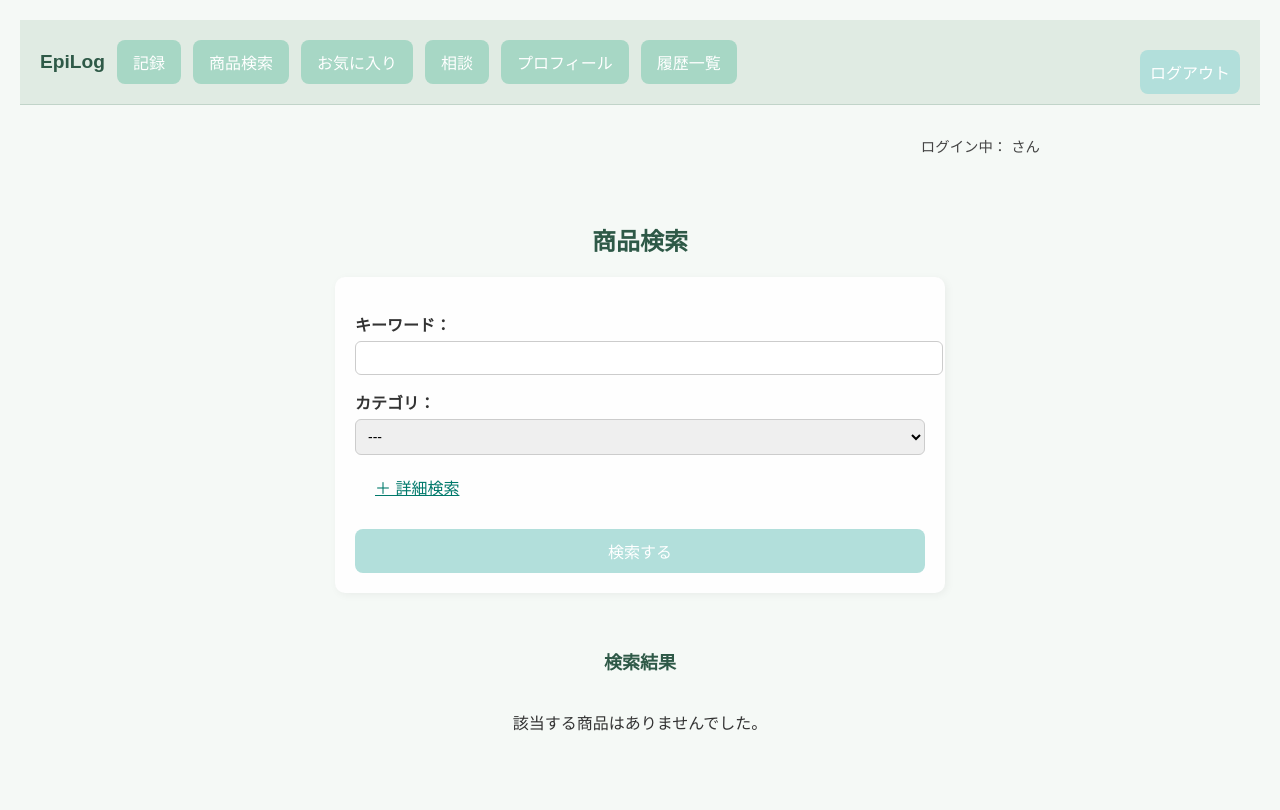
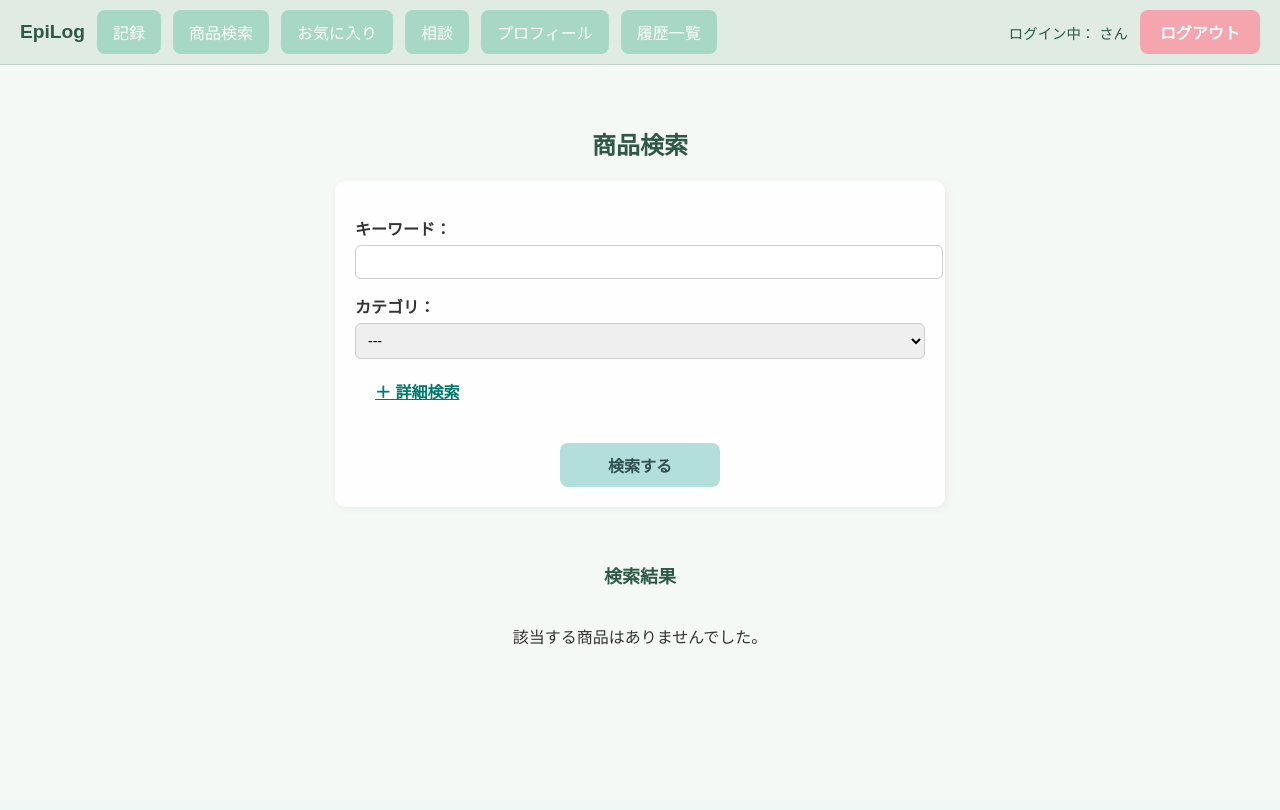
Before and after one commit to yui-mu/Epilog, a Django app: page /product/search/ in a window 1280 px wide. After the commit the page ends 645 px from the top, so only its background shows below. Run offline with Django 5.2, Linux system fonts and the light colour scheme; the visitor is signed in with stand-in values (Sample User, id 1); data that the repository does not hold is empty.

Commit message:
デザイン修正

```diff
--- a/epilog/Epilogapp/templates/base.html
+++ b/epilog/Epilogapp/templates/base.html
@@ -9,7 +9,7 @@
       background-color: #f5f9f6; /* やさしいミントベース */
       color: #333;
       margin: 0;
-      padding: 20px;
+      padding: 70px 20px 20px;
     }
 
     nav {
@@ -21,6 +21,11 @@
       align-items: center;
       margin-bottom: 30px;
       border-bottom: 1px solid #c1d4c9;
+      position: fixed;
+      top: 0;
+      left: 0;
+      width: 100%;
+      z-index: 1000;
     }
 
     nav a {
@@ -48,19 +53,134 @@
     }
 
     button, input[type="submit"] {
-      background-color: #a7d7c5;
-      color: white;
+      background-color: #b2dfdb;     /* やさしい青緑系（やや濃く） */
+      color: #2f4f4f;                /* ダークグレーで可読性UP */
       padding: 10px 20px;
+      border: none;
+      border-radius: 8px;
+      font-size: 1rem;
+      font-weight: bold;
+      cursor: pointer;
+      transition: background-color 0.3s;
+    }
+
+    button:hover, input[type="submit"]:hover {
+      background-color: #80cbc4;     /* ホバー時に濃く */
+    }
+
+    .btn-profile {
+      font-size: 1.1rem;
+      padding: 14px 28px;
+      background-color: #b2dfdb;
+      color: #2f4f4f;
+      border: none;
+      border-radius: 10px;
+      text-decoration: none;
+      display: inline-block;
+      cursor: pointer;
+      transition: background-color 0.3s;
+    }
+
+    .btn-profile:hover {
+      background-color: #86cbb0;
+    }
+
+
+
+
+    /* メインボタン（例：記録する） */
+    .btn-main {
+      background-color: #b2dfdb;
+      color: #2f4f4f;
       border: none;
       border-radius: 8px;
       font-size: 1rem;
       cursor: pointer;
       transition: background-color 0.3s;
+      margin-top: 20px;  /* 上にしっかり余白を作る */
+      margin-bottom: 10px;
+    }
+    .btn-main:hover {
+      background-color: #86cbb0;
     }
 
-    button:hover, input[type="submit"]:hover {
-      background-color: #86cbb0;
+    /* サブボタン（例：項目追加・写真登録） */
+    .btn-sub {
+      background-color: #a0c4ff;
+      color: white;
+      padding: 8px 16px;
+      border: none;
+      border-radius: 8px;
+      font-size: 0.95rem;
+      cursor: pointer;
+      transition: background-color 0.3s;
+      margin-top: 10px;   /* 上に余白 */
+      margin-bottom: 20px; /* 下に余白 */
     }
+    .btn-sub:hover {
+      background-color: #89b8ff;
+    }
+
+    /* 削除ボタン（例：－） */
+    .btn-danger {
+      background-color: #f4a5ae;
+      color: white;
+      padding: 6px 12px;
+      border: none;
+      border-radius: 6px;
+      font-size: 0.9rem;
+      cursor: pointer;
+      transition: background-color 0.3s;
+    }
+    .btn-danger:hover {
+      background-color: #e98d96;
+    }
+
+    .btn-logout {
+      background-color: #f4a5ae;
+      color: white;
+      padding: 10px 20px;  /* 高さを確保！ */
+      margin-right: 40px;
+      border: none;
+      border-radius: 8px;
+      font-size: 1rem;
+      white-space: nowrap;
+      cursor: pointer;
+      transition: background-color 0.3s;
+    }
+    .btn-logout:hover {
+      background-color: #e98d96;
+    }
+
+    .item-row {
+      display: flex;
+      align-items: center;
+      gap: 10px;  /* 各入力欄とボタンの間のスペース */
+      margin-bottom: 12px;  /* アイテムごとの下に余白 */
+      flex-wrap: wrap;
+    }
+
+    .item-row input[type="text"] {
+      padding: 8px;
+      height: 38px;
+      font-size: 1rem;
+      border: 1px solid #ccc;
+      border-radius: 6px;
+      width: 180px;
+    }
+
+    .remove-btn {
+      padding: 8px 12px;
+      font-size: 1rem;
+      border-radius: 6px;
+    }
+
+    .row-header {
+      display: flex;
+      align-items: center;
+      gap: 6px;
+    }
+
 
     .card {
       background-color: white;
@@ -96,10 +270,15 @@
           {% endif %}
         </div>
 
-      <div>
+        <div style="display: flex; align-items: center; gap: 12px; flex-shrink: 0;">
+          <span style="font-size: 0.9em; color: #2e5947; white-space: nowrap;">
+            ログイン中：<strong>{{ user.nickname }}</strong> さん
+          </span>
           <form method="post" action="{% url 'logout' %}" style="display:inline;">
             {% csrf_token %}
-          <button type="submit" style="...">ログアウト</button>
+            <button type="submit" class="btn-logout">
+              ログアウト
+            </button>
           </form>
         </div>
       </nav>
@@ -108,11 +287,7 @@
 
   <div class="container">
 
-    {% if user.is_authenticated %}
-      <p style="text-align: right; font-size: 0.9em; color: #444; margin: 0 0 10px;">
-        ログイン中：<strong>{{ user.nickname }}</strong> さん
-      </p>
-    {% endif %}
+
 
     {% block content %}
     <!-- 各ページの内容 -->
--- a/epilog/Epilogapp/templates/chat.html
+++ b/epilog/Epilogapp/templates/chat.html
@@ -65,11 +65,12 @@
 
 
 
-    <!-- チャット終了ボタン --><!-- 5/12修正 -->
+    <!-- チャット終了ボタン -->
     {% if session and session.status == 'active' %}
     <form method="post" action="{% url 'end_chat_session' session.id %}">
       {% csrf_token %}
-      <button type="submit" style="margin-top:10px; background-color: #ccc;">チャットを終了する</button>
+      <button type="submit" class="chat-end-btn">チャットを終了する</button>
+
     </form>
     {% endif %}
 
--- a/epilog/Epilogapp/templates/product_search.html
+++ b/epilog/Epilogapp/templates/product_search.html
@@ -23,6 +23,16 @@
     box-shadow: 2px 2px 8px rgba(0, 0, 0, 0.05);
     margin-bottom: 40px;
   }
+
+  .search-btn {
+    display: block;
+    margin: 30px auto 0 auto; /* 上:30px 左右:自動 下:0 */
+    padding: 10px 20px;
+    width: 160px;
+    text-align: center;
+  }
+
+
   label {
     display: block;
     margin-top: 15px;
@@ -43,17 +53,6 @@
     color: #00796b;
     cursor: pointer;
     text-decoration: underline;
-  }
-  button[type="submit"] {
-    margin-top: 20px;
-    padding: 10px;
-    width: 100%;
-    font-size: 16px;
-    background-color: #b2dfdb;
-    color: white;
-    border: none;
-    border-radius: 8px;
-    cursor: pointer;
   }
 
   /* 商品カード部分 */
@@ -152,7 +151,7 @@
         {{ form.feature }}
       </div>
 
-      <button type="submit">検索する</button>
+      <button type="submit" class="btn-main search-btn">検索する</button>
     </form>
   </div>
 
```
Also changed, not shown: other parts of epilog/Epilogapp/templates/base.html (+54 -0 lines), epilog/Epilogapp/templates/profile.html (+5 -4 lines), epilog/Epilogapp/templates/record_form.html (+34 -19 lines). Lines whose indentation alone changed are shown as unchanged.
